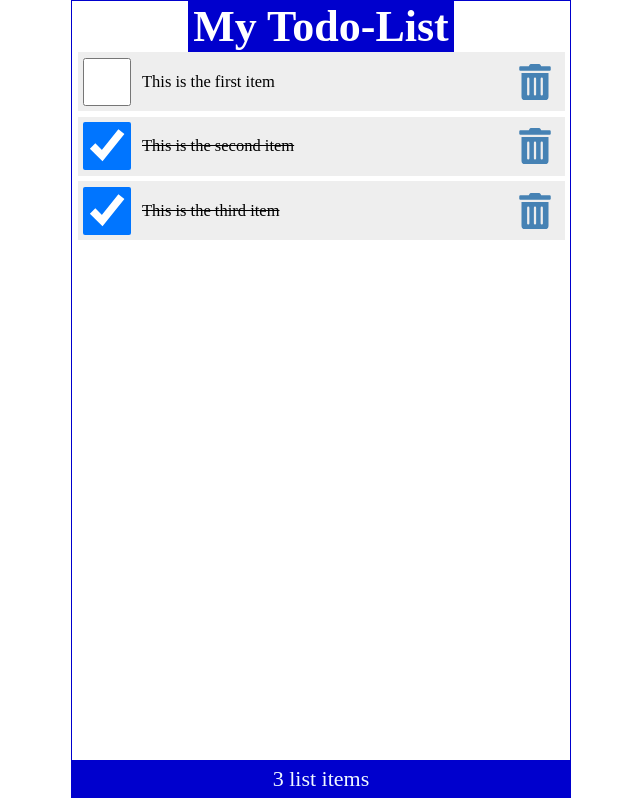
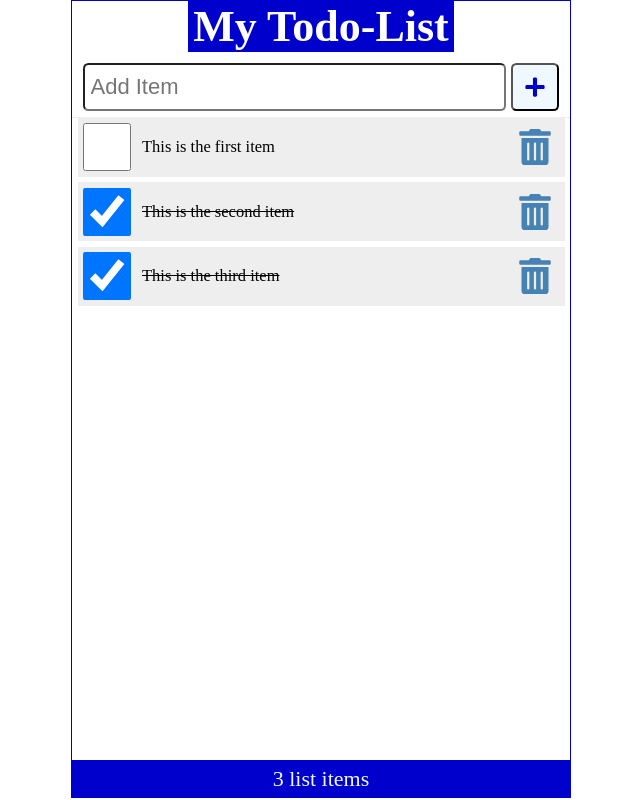
Before and after one commit to jerrymusaga/todo-app, a React (Create React App) app: page / in a window 1280 px wide. Shown: the whole page, without its empty margins (319-959 px from the left). Built offline with nearby package versions, Linux system fonts and the light colour scheme.

Commit message:
feature: added a create a new item feature

```diff
--- /dev/null
+++ b/src/AddItem.js
@@ -0,0 +1,27 @@
+import React from 'react'
+import { FaPlus } from 'react-icons/fa'
+
+const AddItem = ({newItem, setNewItem, handleNewItemSubmit}) => {
+  return (
+    <form className='addForm' onSubmit={handleNewItemSubmit}>
+        <label htmlFor='addItem'>Add Item</label>
+        <input
+            onChange={(e) => setNewItem(e.target.value)}
+            autoFocus
+            id='addItem'
+            type='text'
+            placeholder='Add Item'
+            value={newItem}
+            required
+        />
+        <button
+            type='submit'
+            aria-label='Add Item'
+        >
+            <FaPlus />
+        </button>
+    </form>
+  )
+}
+
+export default AddItem
--- a/src/App.js
+++ b/src/App.js
@@ -2,6 +2,7 @@
 import { Header } from './Header';
 import Content from './Content';
 import Footer from './Footer';
+import AddItem from './AddItem';
 
 function App() {
 
@@ -21,23 +22,46 @@
         'item': "This is the third item",
         'checked': true
     }
-]);
+  ]);
 
-const handleCheck = (id) => {
-    const listItem = items.map((item) => item.id === id ? {...item, checked: !item.checked} : item)
+  const [newItem, setNewItem] = useState('');
+
+  const addNewItem = (item) => {
+    const id = items.length ? items[items.length - 1].id + 1 : 1;
+    const newItem = {id, item, checked: false}
+    const listItem = [...items, newItem]
+    submitAndsave(listItem);
+  }
+
+  const handleNewItemSubmit = (e) => {
+    e.preventDefault()
+    addNewItem(newItem)
+    setNewItem('')
+  }
+
+  const submitAndsave = (listItem) => {
     setItems(listItem)
     localStorage.setItem('shoppingList', JSON.stringify(listItem));
-}
+  }
 
-const handleDelete = (id) => {
-    const listItem = items.filter((item) => item.id !== id )
-    setItems(listItem)
-    localStorage.setItem('shoppingList', JSON.stringify(listItem));
-}
+  const handleCheck = (id) => {
+      const listItem = items.map((item) => item.id === id ? {...item, checked: !item.checked} : item)
+      submitAndsave(listItem);
+  }
+
+  const handleDelete = (id) => {
+      const listItem = items.filter((item) => item.id !== id )
+      submitAndsave(listItem)
+  }
 
   return (
     <div className="App">
       <Header title="My Todo-List"/>
+      <AddItem
+        newItem={newItem}
+        setNewItem={setNewItem}
+        handleNewItemSubmit={handleNewItemSubmit}
+      />
       <Content
         items={items}
         handleCheck={handleCheck}
--- a/src/ItemList.js
+++ b/src/ItemList.js
@@ -1,28 +1,17 @@
 import React from 'react'
-import {FaTrashAlt} from 'react-icons/fa';
+import LineItem from './LineItem'
+
 
 const ItemList = ({items,handleCheck,handleDelete}) => {
   return (
     <ul>
     {items.map((item) => (
-        <li key={item.id} className='item'>
-            <input
-                onChange={() => handleCheck(item.id)}
-                type="checkbox"
-                checked={item.checked}
-            />
-            <label
-                style={(item.checked) ? {textDecoration: "line-through"} : null}
-                onDoubleClick={() => handleCheck(item.id)}
-            >
-                {item.item}
-            </label>
-            <FaTrashAlt
-                onClick={() => handleDelete(item.id)}
-                role="button"
-                tabIndex="0"
-            />
-        </li>
+        <LineItem
+            key={item.id}
+            item={item}
+            handleCheck={handleCheck}
+            handleDelete={handleDelete}
+        />
     ))}
     </ul>
   )
--- /dev/null
+++ b/src/LineItem.js
@@ -0,0 +1,28 @@
+import React from 'react'
+import {FaTrashAlt} from 'react-icons/fa';
+
+const LineItem = ({item,handleCheck,handleDelete}) => {
+  return (
+    <li className='item'>
+            <input
+                onChange={() => handleCheck(item.id)}
+                type="checkbox"
+                checked={item.checked}
+            />
+            <label
+                style={(item.checked) ? {textDecoration: "line-through"} : null}
+                onDoubleClick={() => handleCheck(item.id)}
+            >
+                {item.item}
+            </label>
+            <FaTrashAlt
+                onClick={() => handleDelete(item.id)}
+                role="button"
+                tabIndex="0"
+                aria-label={`Delete ${item.item}`}
+            />
+    </li>
+  )
+}
+
+export default LineItem
--- a/src/index.css
+++ b/src/index.css
@@ -111,3 +111,46 @@
   color: red;
   outline: none;
 }
+
+.addForm {
+  width: 100%;
+  display: flex;
+  justify-content: flex-start;
+  margin: 0.5rem 0 0;
+  padding: 0 0.5rem 0.25rem;
+  border-bottom: 1px solid #eee;
+}
+
+.addForm label {
+  position: absolute;
+  left: -99999px;
+}
+
+.addForm input[type='text']{
+  flex-grow: 1;
+  max-width: calc(100% - 50px);
+  min-height: 48px;
+  font-size: 1rem;
+  padding: 0.25rem;
+  border-radius: 0.25rem;
+  margin-right: 0.25rem;
+  outline: none;
+}
+
+button {
+  height: 48px;
+  min-width: 48px;
+  border-radius: 0.25rem;
+  padding: 0.5rem;
+  font-size: 1rem;
+  background-color: aliceblue;
+  color: mediumblue;
+  cursor: pointer;
+}
+
+button:focus,
+button:hover{
+  color: white;
+  background-color: limegreen;
+  outline: none;
+}
```
Also changed, not shown: 1 other file (tests, documents, lock files or other folders).
